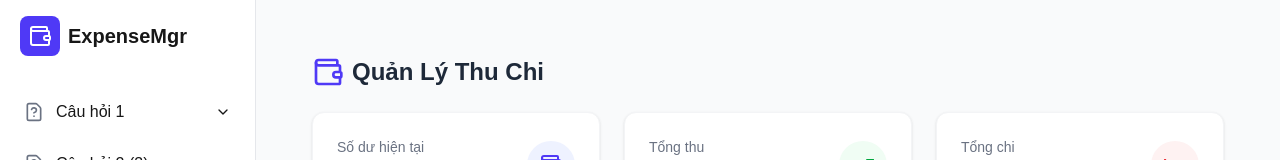
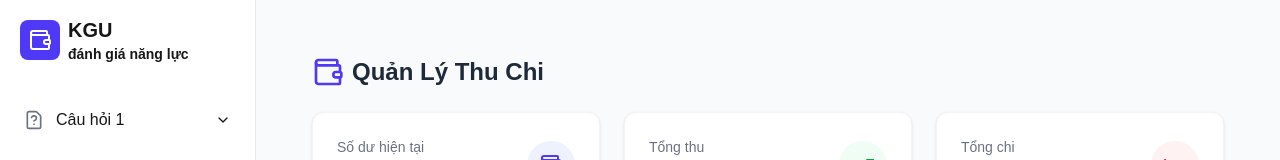
Before and after one commit to Ngoc20041/KGU, a Next.js app: page / in a window 1280 px wide. Shown: the top 160 px of the page. Built offline with nearby package versions, Linux system fonts and the light colour scheme; no server answers; the database is empty.

Commit message:
Update Sidebar: modify title to include `KGU` and tagline for candidate evaluation

```diff
--- a/components/Sidebar.tsx
+++ b/components/Sidebar.tsx
@@ -131,7 +131,10 @@ export default function Sidebar() {
                         <div className="p-2 bg-indigo-600 rounded-lg">
                             <Wallet className="w-6 h-6 text-white"/>
                         </div>
-                        <span className="text-xl font-bold">ExpenseMgr</span>
+                        <div className="flex flex-col">
+                        <span className="text-xl font-bold">KGU </span>
+                        <span className="text-sm font-bold">đánh giá năng lực </span>
+                    </div>
                     </div>
 
                     {/* Menu */}
```
